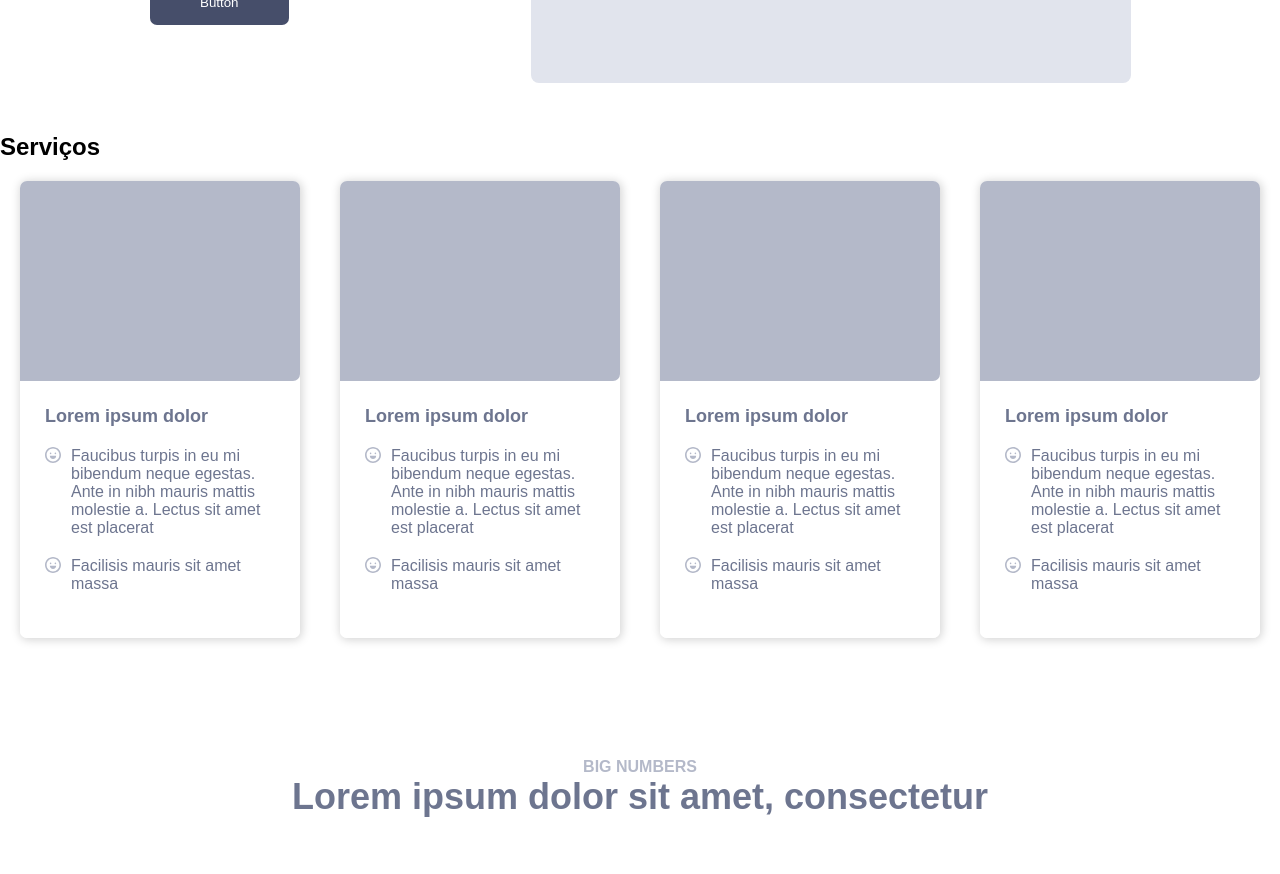
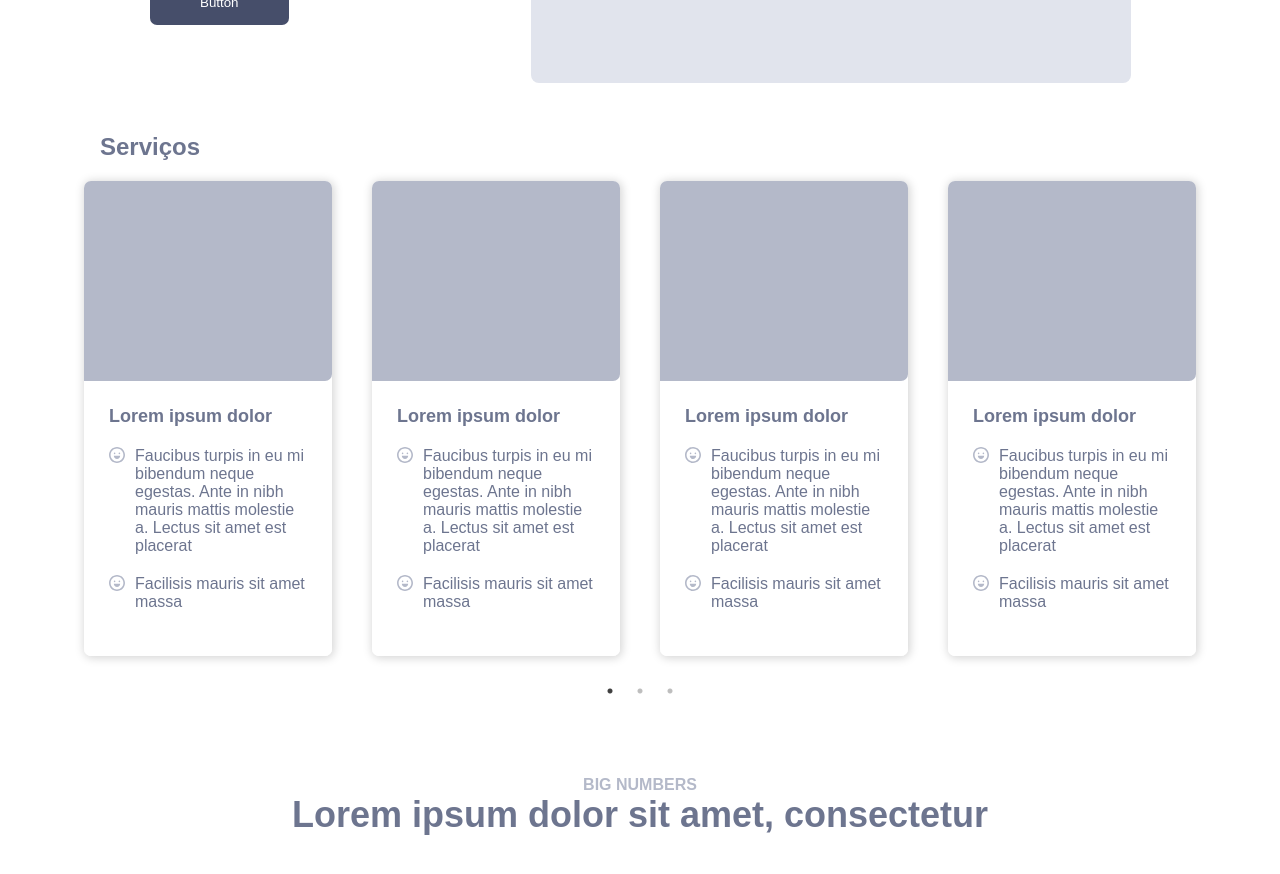
Before and after one commit to ArthurRibbeiro/testewebsite, a React (Create React App) app: page / in a window 1280 px wide. Shown: the part 560-1434 px from the top of the page. Built offline with nearby package versions, Linux system fonts and the light colour scheme.

Commit message:
carrocelServiços finalizado

```diff
--- a/src/componentes/carrocelservicos/carrocelservicos.js
+++ b/src/componentes/carrocelservicos/carrocelservicos.js
@@ -1,18 +1,41 @@
 import '../estilos/carrocelservicos/carrocelservicos.css'
 import Celulacarrocelservicos from './celulacarrocelservicos'
 
+import "../estilos/carrocelservicos/carrocelservicos.css"
+
+
+
+import Slider from 'react-slick';
+import 'slick-carousel/slick/slick.css';
+import 'slick-carousel/slick/slick-theme.css';
+
 function Carrocelservicos(){
+    const settings = {
+        dots: true,
+        arrows: true,
+        infinite: true,
+        speed:500,
+        slidesToShow:4,
+        slidesToScroll:3,
+    }
+
     return(
-        <div>
+        <div className='carrocelServicosSpace'>
             <h2>Serviços</h2>
-            <div className='galeria'>
+
+            <Slider style={{ width: "90%", margin: "0 auto" }} {...settings}>
+                <Celulacarrocelservicos />
+                <Celulacarrocelservicos />
+                <Celulacarrocelservicos />
+                <Celulacarrocelservicos />
                 <Celulacarrocelservicos />
                 <Celulacarrocelservicos />
                 <Celulacarrocelservicos />
                 <Celulacarrocelservicos />
 
 
-            </div>
+
+            </Slider>
         </div>
 
     )
--- a/src/componentes/estilos/carrocelservicos/carrocelservicos.css
+++ b/src/componentes/estilos/carrocelservicos/carrocelservicos.css
@@ -1,5 +1,16 @@
+/* src/index.css */
+@import "~slick-carousel/slick/slick.css";
+@import "~slick-carousel/slick/slick-theme.css";
+
+
+
 .galeria{
     display: flex;
     flex-direction: row;
 
 }
+
+.carrocelServicosSpace h2{
+    padding-left: 100px;
+    color: #6d758f;
+}
--- a/src/componentes/estilos/carrocelservicos/celulacarrocelservicos.css
+++ b/src/componentes/estilos/carrocelservicos/celulacarrocelservicos.css
@@ -1,9 +1,9 @@
 .celula{
-    width: 25%;
     box-shadow: 1px 1px 10px 1px #d4d4d4;
-    margin: 20px;
+    margin: 20px ;
     border-radius: 7px;
     color: #6d758f;
+    float: left;
 }
 
 .uppermid{
```
